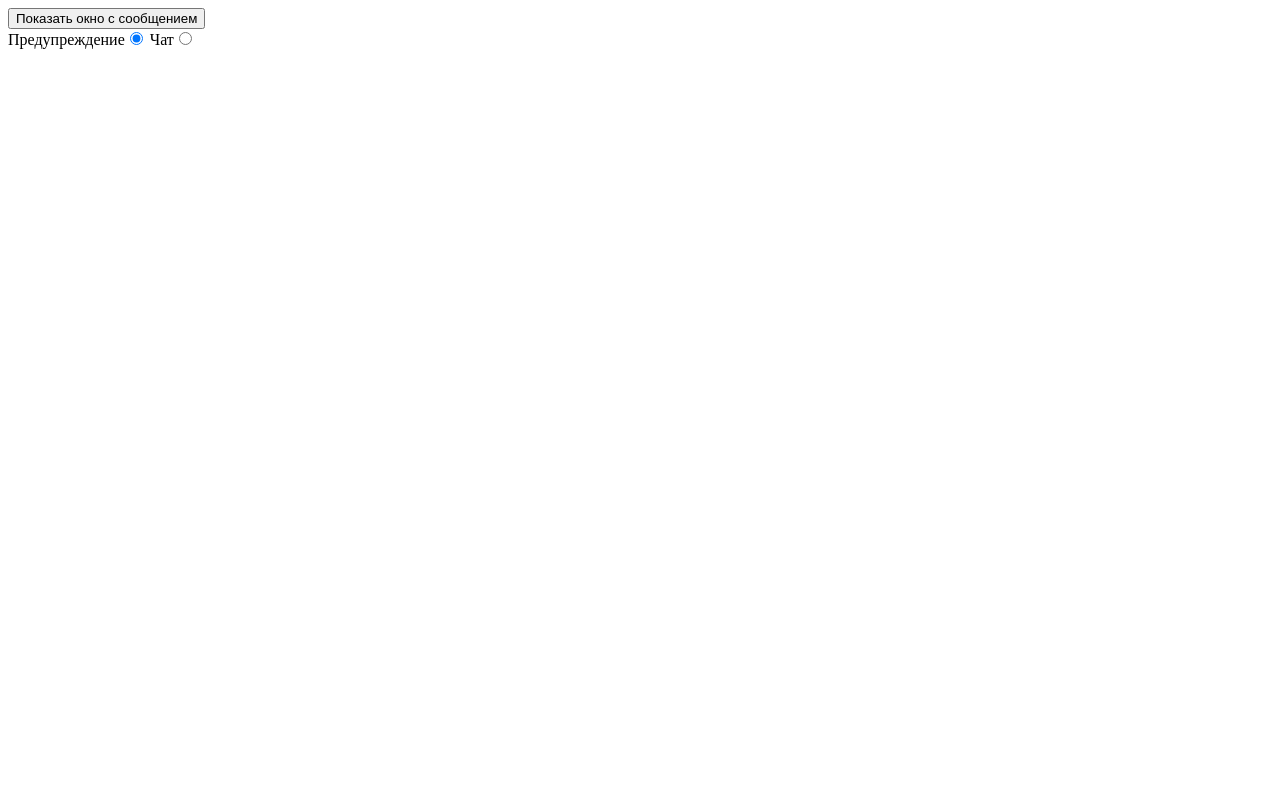
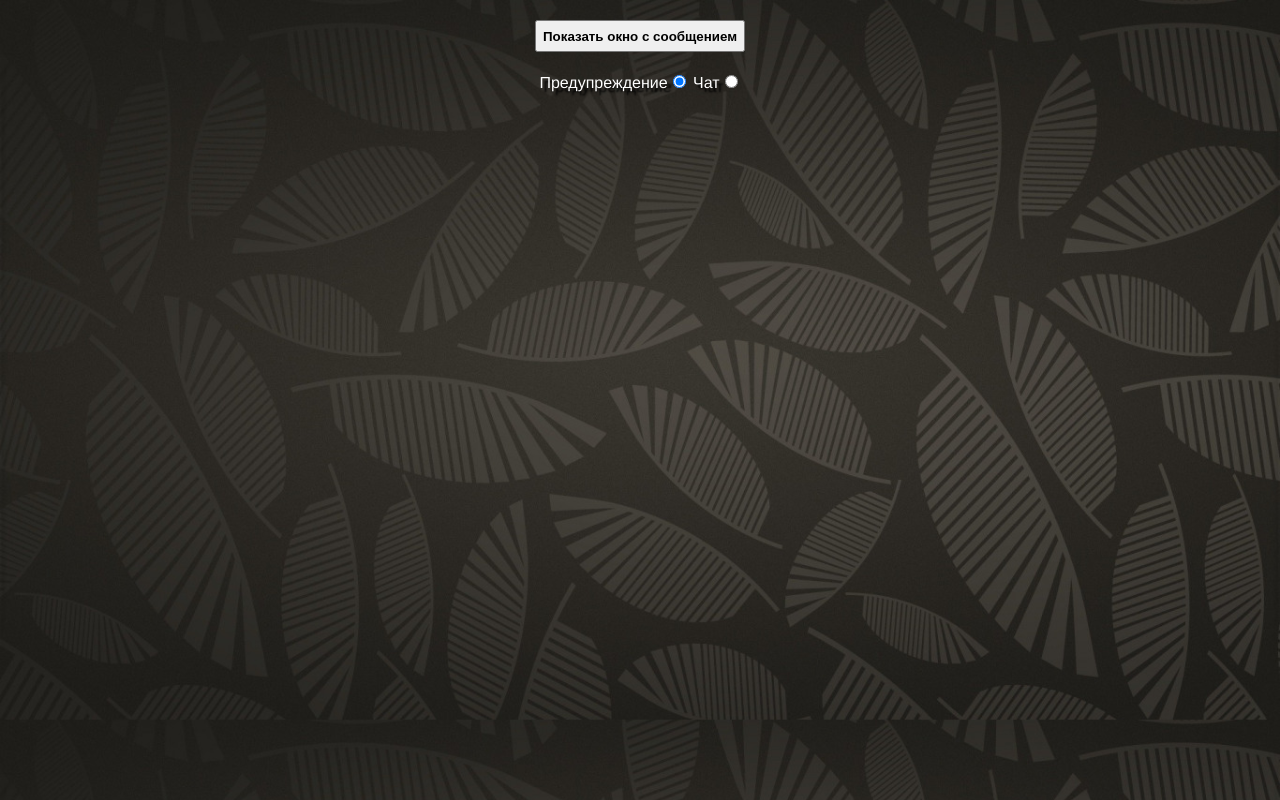
Before and after one commit to TinyChaffinch/display-message, a plain HTML site: page index.html in a window 1280 px wide. Drawn offline with Linux system fonts and the light colour scheme.

Commit message:
style changes

```diff
--- a/index.html
+++ b/index.html
@@ -10,9 +10,9 @@
 </head>
 
 <body>
-    <button>Показать окно с сообщением</button>
+    <button class="btn">Показать окно с сообщением</button>
 
-    <div>
+    <div class="checkbox">
         <label for="warning">Предупреждение</label><input id="warning" type="radio" name="ukus" value="warning" checked>
         <label for="chat">Чат</label><input id="chat" type="radio" name="ukus" value="chat">
     </div>
--- a/script.js
+++ b/script.js
@@ -20,6 +20,7 @@ function displayMessage(msgText, msgType) {
 
     var closeBtn = document.createElement('button');
     closeBtn.textContent = 'x';
+    closeBtn.style.color = 'black';
     panel.appendChild(closeBtn);
 
     btn.setAttribute('disabled', true);
@@ -32,6 +33,7 @@ function displayMessage(msgText, msgType) {
     if (msgType === 'warning') {
         msg.style.backgroundImage = 'url(icons/warning.png)';
         panel.style.backgroundColor = 'red';
+        panel.style.fontWeight = 'bold';
     } else if (msgType === 'chat') {
         msg.style.backgroundImage = 'url(icons/chat.png)';
         panel.style.backgroundColor = 'aqua';
--- a/styles.css
+++ b/styles.css
@@ -1,3 +1,28 @@
+body {
+    display: grid;
+    justify-items: center;
+    background-image: url(fon.jpg);
+    background-size: cover;
+    color: white;
+    text-align: center;
+    text-shadow: 4px 4px 2px black;
+    font-family: helvetica, sans-serif;
+    width: 90%;
+    max-width: 800px;
+    min-width: 280px;
+    margin: 0 auto;
+    word-wrap: normal;
+}
+
+.btn, .checkbox {
+    margin-top: 20px;
+}
+
+.btn {
+    height: 2rem;
+    font-weight: bold;
+}
+
 .msgBox {
     position: absolute;
     top: 50%;
```
Also changed, not shown: fon.jpg (added).
